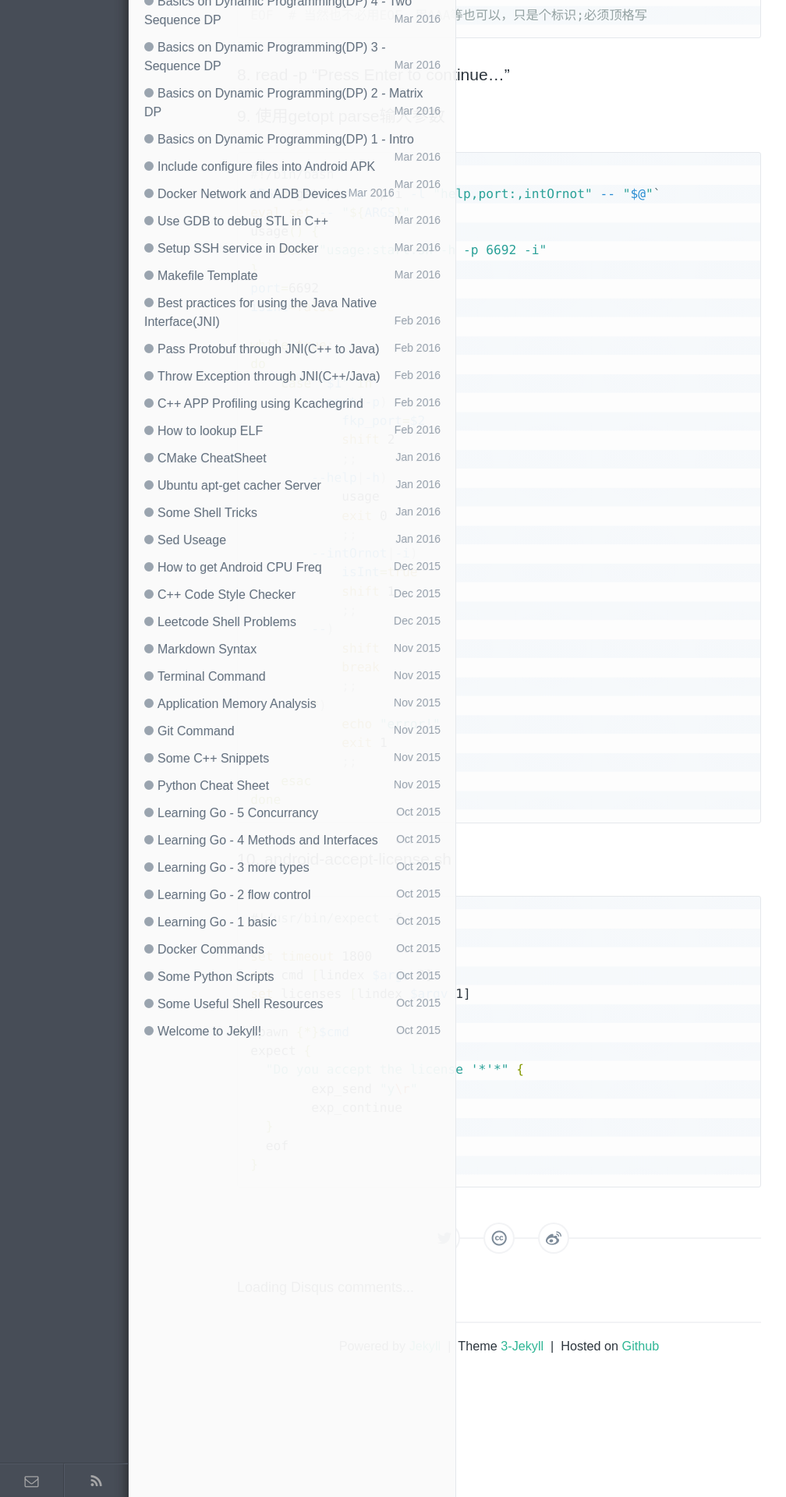
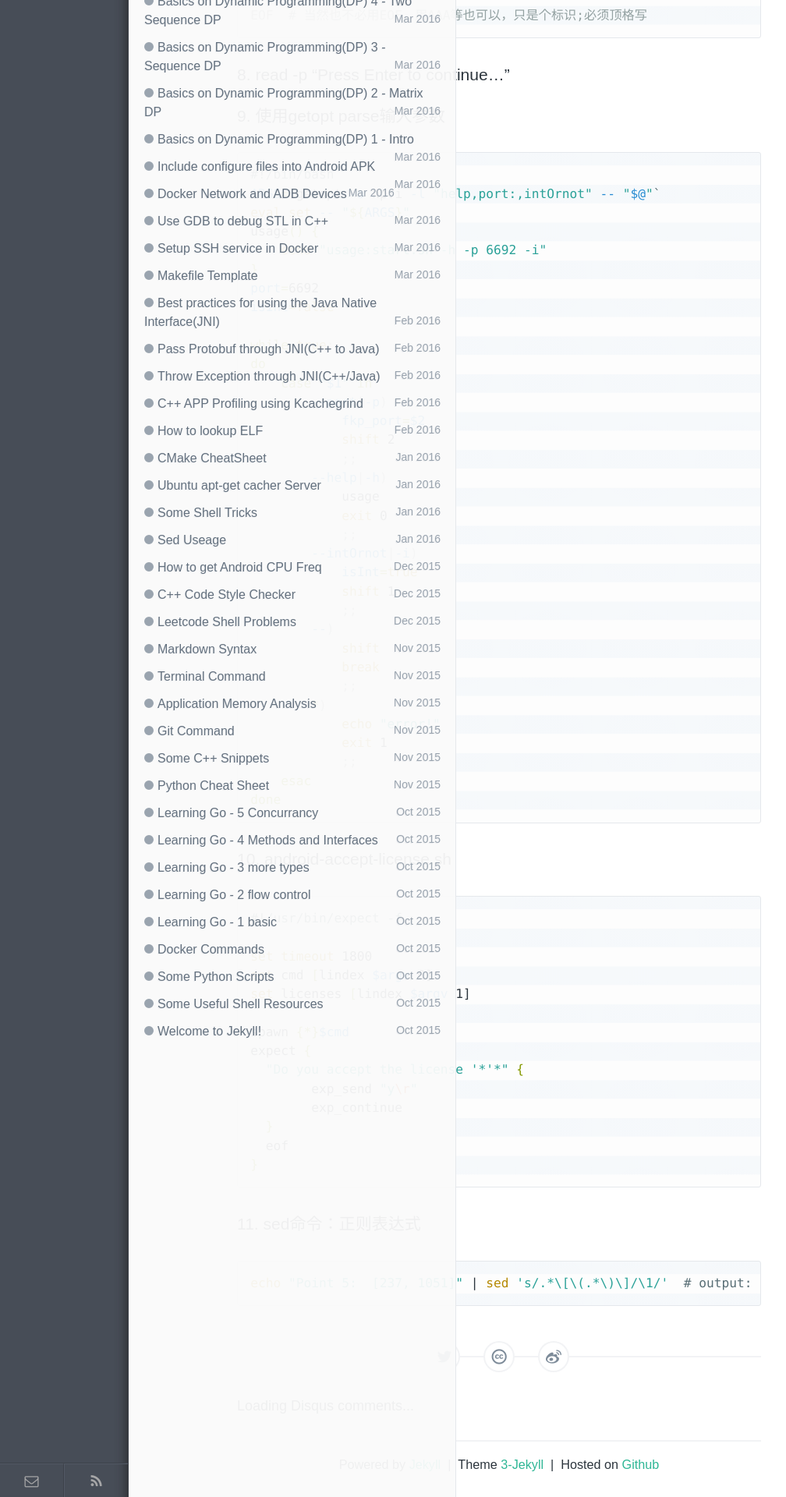
Before and after one commit to wykvictor/wykvictor.github.io, a Jekyll site: the page built from _posts/resources/2016-01-25-Some-Shell-Tricks.md, in a window 1280 px wide. Shown: the part 3038-4958 px from the top of the page at 78% size, without its empty margins (0-1008 px from the left). Built offline with Jekyll 4.4.1, drawn with Linux system fonts in a browser that asks for light colours; comment, search, counter and statistics services are not loaded.

Commit message:
add sed to shell md

```diff
--- a/_posts/resources/2016-01-25-Some-Shell-Tricks.md
+++ b/_posts/resources/2016-01-25-Some-Shell-Tricks.md
@@ -157,7 +157,7 @@ do
 done
 {% endhighlight %}
 
-### 10, android-accept-license.sh
+### 10. android-accept-license.sh
 {% highlight Bash shell scripts %}
 #!/usr/bin/expect -f
 
@@ -174,3 +174,8 @@ expect {
   eof
 }
 {% endhighlight %}
+
+### 11. sed命令：正则表达式
+{% highlight Bash shell scripts %}
+echo "Point 5:  [237, 1051]" | sed 's/.*\[\(.*\)\]/\1/'  # output: 237, 1051，打印匹配的模式(括号内)
+{% endhighlight %}
```
